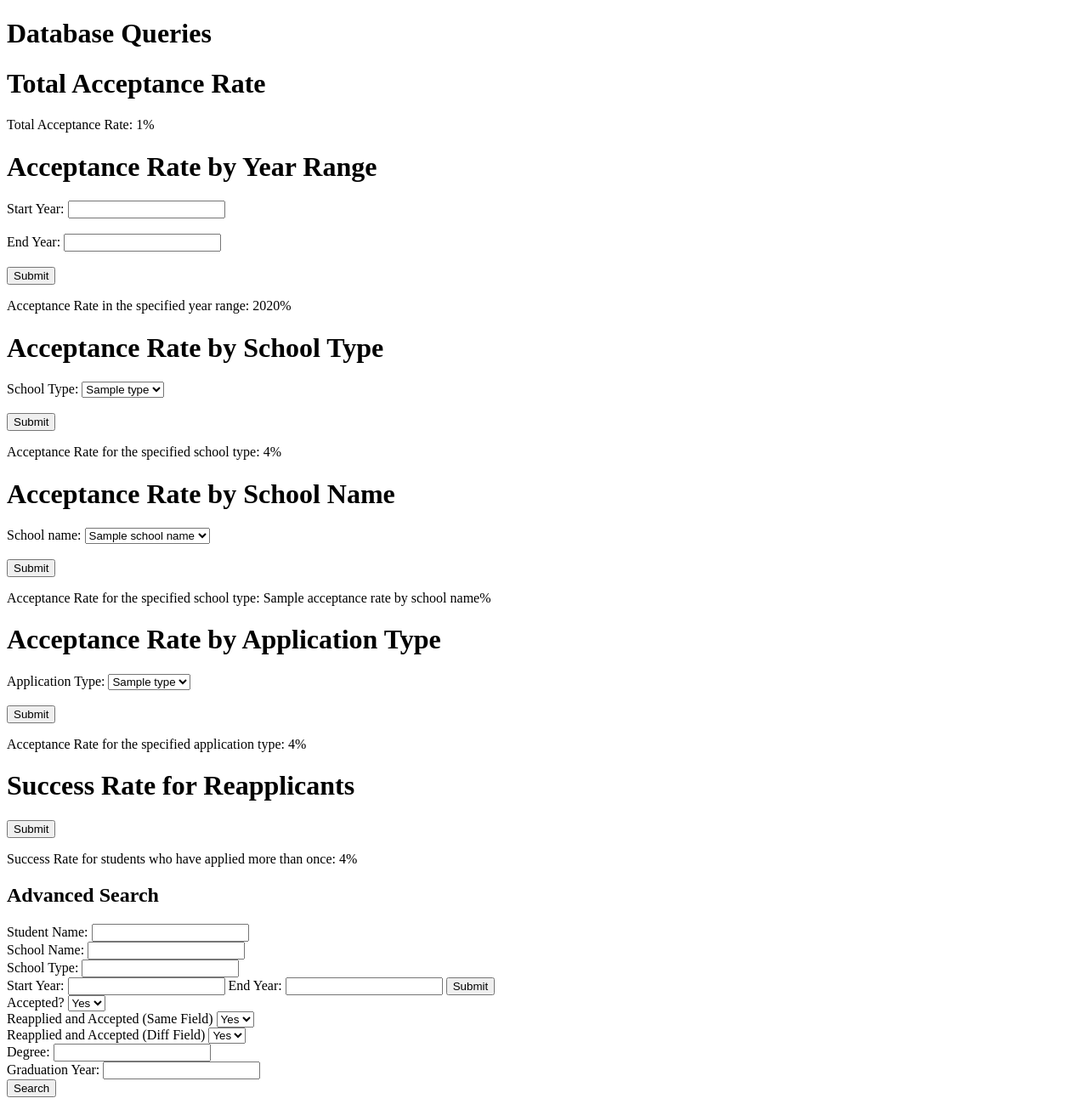
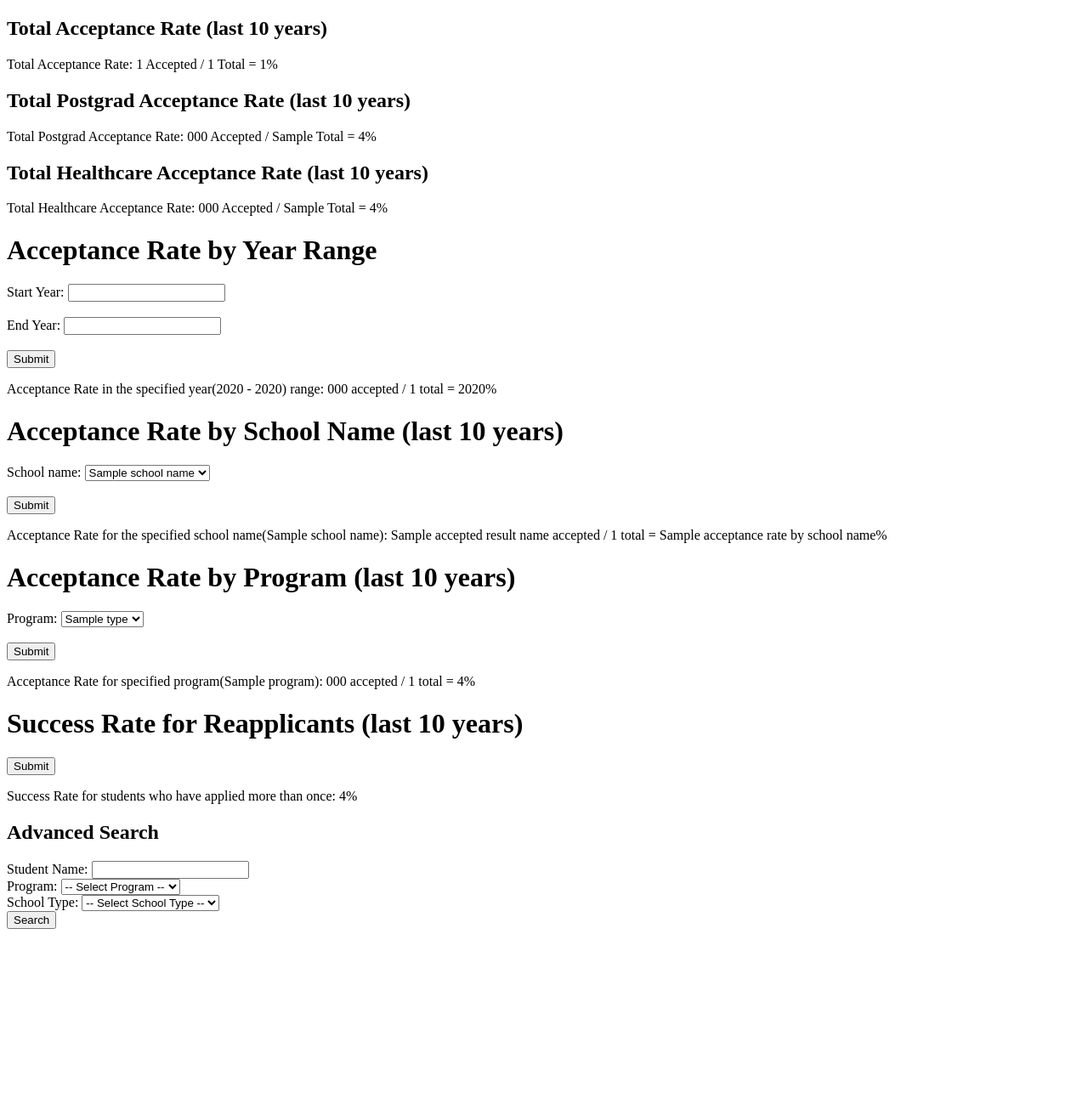
Before and after one commit to mebcool/Gradoutcome, a Flask app: template proto3/templates/queries.html in a window 1280 px wide. Shown: the part 34-1333 px from the top of the page at 85% size. After the commit the page ends 1127 px from the top, so only its background shows below. Run offline with Flask 3, Linux system fonts and the light colour scheme; the template is opened without the code that fills it: most values are stand-ins (such as "Sample title", 1, 10 or a date in 2020).

Commit message:
Update queries.html

```diff
--- a/proto3/templates/queries.html
+++ b/proto3/templates/queries.html
@@ -1,10 +1,15 @@
+<!--BEGIN CODE REVIEW-->
 {% extends "base.html" %}
 {% block title %}Queries{% endblock %}
 {% block body %}
-    <h1>Database Queries</h1>
+    <h2>Total Acceptance Rate (last 10 years)</h2>
+    <p>Total Acceptance Rate: {{ total_accepted }} Accepted / {{ total_applications }} Total = {{ total_acceptance_rate }}%</p>
 
-     <h1>Total Acceptance Rate</h1>
-    <p>Total Acceptance Rate: {{ total_acceptance_rate }}%</p>
+    <h2>Total Postgrad Acceptance Rate (last 10 years)</h2>
+    <p>Total Postgrad Acceptance Rate: {{ postgrad_accepted }} Accepted / {{ postgrad_applications }} Total = {{ postgrad_acceptance_rate }}%</p>
+
+    <h2>Total Healthcare Acceptance Rate (last 10 years)</h2>
+    <p>Total Healthcare Acceptance Rate: {{ healthcare_accepted }} Accepted /  {{ healthcare_applications }} Total = {{ healthcare_acceptance_rate }}%</p>
 
     <h1>Acceptance Rate by Year Range</h1>
     <form action="/query_acceptance_by_year" method="post">
@@ -14,21 +19,10 @@
         <input type="text" id="end_year" name="end_year"><br><br>
         <input type="submit" value="Submit">
     </form>
-    <p>Acceptance Rate in the specified year range: {{ acceptance_rate_by_year }}%</p>
 
-    <h1>Acceptance Rate by School Type</h1>
-    <form action="/query_acceptance_by_school_type" method="post">
-    <label for="school_type">School Type:</label>
-    <select id="school_type" name="school_type">
-        {% for type in school_types %}
-            <option value="{{ type }}">{{ type }}</option>
-        {% endfor %}
-    </select><br><br>
-    <input type="submit" value="Submit">
-</form>
-<p>Acceptance Rate for the specified school type: {{ acceptance_rate_by_school_type }}%</p>
+    <p>Acceptance Rate in the specified year({{ start_year }} - {{ end_year }}) range: {{ accepted_result }} accepted / {{ total_result }} total = {{ acceptance_rate_by_year }}%</p>
 
-    <h1>Acceptance Rate by School Name</h1>
+    <h1>Acceptance Rate by School Name (last 10 years)</h1>
     <form action="/query_acceptance_by_school_name" method="post">
     <label for="school_name">School name:</label>
     <select id="school_name" name="school_name">
@@ -38,113 +32,83 @@
     </select><br><br>
     <input type="submit" value="Submit">
 </form>
-<p>Acceptance Rate for the specified school type: {{ acceptance_rate_by_school_name }}%</p>
+<p>Acceptance Rate for the specified school name({{ school_name }}): {{ accepted_result_name }} accepted / {{ total_result_name }} total = {{ acceptance_rate_by_school_name }}%</p>
 
- <h1>Acceptance Rate by Application Type</h1>
-<form action="/query_acceptance_by_application_type" method="post">
-    <label for="application_type">Application Type:</label>
-    <select id="application_type" name="application_type">
+ <h1>Acceptance Rate by Program (last 10 years)</h1>
+<form action="/query_acceptance_by_program" method="post">
+    <label for="program">Program:</label>
+    <select id="program" name="program">
         {% for type in application_types %}
             <option value="{{ type }}">{{ type }}</option>
         {% endfor %}
     </select><br><br>
     <input type="submit" value="Submit">
 </form>
-<p>Acceptance Rate for the specified application type: {{ acceptance_rate_by_application_type }}%</p>
+<p>Acceptance Rate for specified program({{ program }}): {{ accepted_program }} accepted / {{ total_program }} total = {{ acceptance_rate_by_program }}%</p>
 
-    <h1>Success Rate for Reapplicants</h1>
+    <h1>Success Rate for Reapplicants (last 10 years)</h1>
     <form action="/query_success_rate_reapplicants" method="post">
         <input type="submit" value="Submit">
     </form>
     <p>Success Rate for students who have applied more than once: {{ success_rate_reapplicants }}%</p>
 
-    <!--advanced search-->
+
+    <!-- Advanced search -->
     <h2>Advanced Search</h2>
-    <form method="post" action="{{ url_for('advanced_search') }}">
+    <form method="post" action="/advanced_search">
         <label for="name">Student Name:</label>
         <input type="text" id="name" name="name"><br>
 
-        <label for="school_name">School Name:</label>
-        <input type="text" id="school_name" name="school_name"><br>
+        <label for="program_search">Program:</label>
+        <select id="program_search" name="program_search">
+            <option value="">-- Select Program --</option>
+            {% for type in application_types %}
+                <option value="{{ type }}">{{ type }}</option>
+            {% endfor %}
+        </select><br>
 
         <label for="school_type">School Type:</label>
-        <input type="text" id="school_type" name="school_type"><br>
-
-        <label for="start_year">Start Year:</label>
-        <input type="number" id="start_year" name="start_year">
-        <label for="end_year">End Year:</label>
-        <input type="number" id="end_year" name="end_year">
-        <button type="submit">Submit</button><br>
-
-        <label for="accepted">Accepted?</label>
-        <select id="accepted" name="accepted">
-            <option value="1">Yes</option>
-            <option value="0">No</option>
+        <select id="school_type" name="school_type">
+            <option value="">-- Select School Type --</option>
+            {% for type in school_types %}
+                <option value="{{ type }}">{{ type }}</option>
+            {% endfor %}
         </select><br>
-
-        <label for="reapp_accepted_same_field">Reapplied and Accepted (Same Field)</label>
-        <select id="reapp_accepted_same_field" name="reapp_accepted_same_field">
-            <option value="1">Yes</option>
-            <option value="0">No</option>
-        </select><br>
-
-        <label for="reapp_accepted_diff_field">Reapplied and Accepted (Diff Field)</label>
-        <select id="reapp_accepted_diff_field" name="reapp_accepted_diff_field">
-            <option value="1">Yes</option>
-            <option value="0">No</option>
-        </select><br>
-
-        <label for="degree">Degree:</label>
-        <input type="text" id="degree" name="degree"><br>
-
-        <label for="graduation_year">Graduation Year:</label>
-        <input type="number" id="graduation_year" name="graduation_year"><br>
-
 
         <button type="submit">Search</button>
     </form>
 
 
     {% if search_results %}
-        <h2>Search Results</h2>
+    <h1>Showing Search results for {{ params }}</h1>
         <table>
             <thead>
                 <tr>
                     <th>Year Applied</th>
                     <th>Student Name</th>
-                    <th>Phone</th>
-                    <th>Email</th>
                     <th>School Type</th>
                     <th>School Name</th>
+                    <th>Program/Degree Path</th>
                     <th>Accepted?</th>
-                    <th>Reapplied and Accepted (Same Field)</th>
-                    <th>Reapplied and Accepted (Diff Field)</th>
-                    <th>Degree</th>
-                    <th>Graduation Year</th>
                     <th>Actions</th>
                 </tr>
             </thead>
             <tbody>
-                {% for student in search_results %}
-                    <tr>
-                        <td>{{ student.application.yearapplied }}</td>
-                        <td>{{ student.name }}</td>
-                        <td>{{ student.phone }}</td>
-                        <td>{{ student.email }}</td>
-                        <td>{{ student.school.typeof if student.school else 'N/A' }}</td>
-                        <td>{{ student.school.name if student.school else 'N/A' }}</td>
-                        <td>{{ student.application.accepted }}</td>
-                        <td>{{ student.application.reapp_accepted_same_field }}</td>
-                        <td>{{ student.application.reapp_accepted_diff_field }}</td>
-                        <td>{{ student.degree }}</td>
-                        <td>{{ student.graduation_year }}</td>
-                        <td>
-                            <a href="{{ url_for('updatestudent', id=student.id) }}">Update</a>
-                            <a href="{{ url_for('student_profile', id=student.id) }}">Profile</a>
-                            <button onclick="deleteStudent({{ student.id }})">Delete</button>
-                        </td>
-                    </tr>
-                {% endfor %}
+            {% for application in search_results %}
+            <tr>
+                <td>{{ application[0] }}</td> <!-- year_applied -->
+                <td>{{ application[1] }}</td> <!-- stu_name -->
+                <td>{{ application[2] }}</td> <!-- school_type -->
+                <td>{{ application[3] }}</td> <!-- school_name -->
+                <td>{{ application[4] }}</td> <!-- program -->
+                <td>{{ 'Yes' if application[5] else 'No' }}</td> <!-- accepted -->
+                <td>
+                    <a href="{{ url_for('updatestudent', stu_id=application[6]) }}" class="btn">Update</a>
+                    <a href="{{ url_for('student_profile', stu_id=application[6]) }}" class="btn">Profile</a>
+                    <button onclick="deleteApplication({{ application[7] }})" class="btn">Delete</button>
+                </td>
+            </tr>
+            {% endfor %}
             </tbody>
         </table>
     {% endif %}
```
